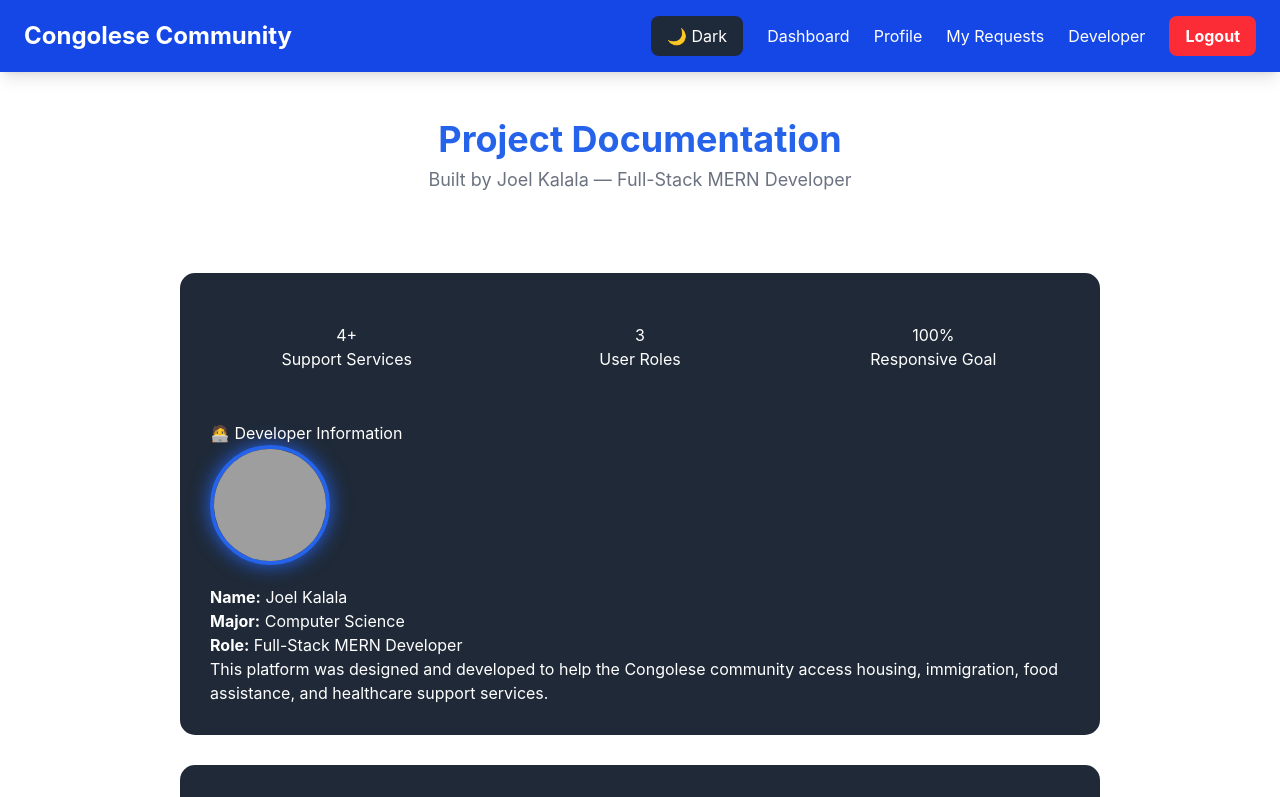
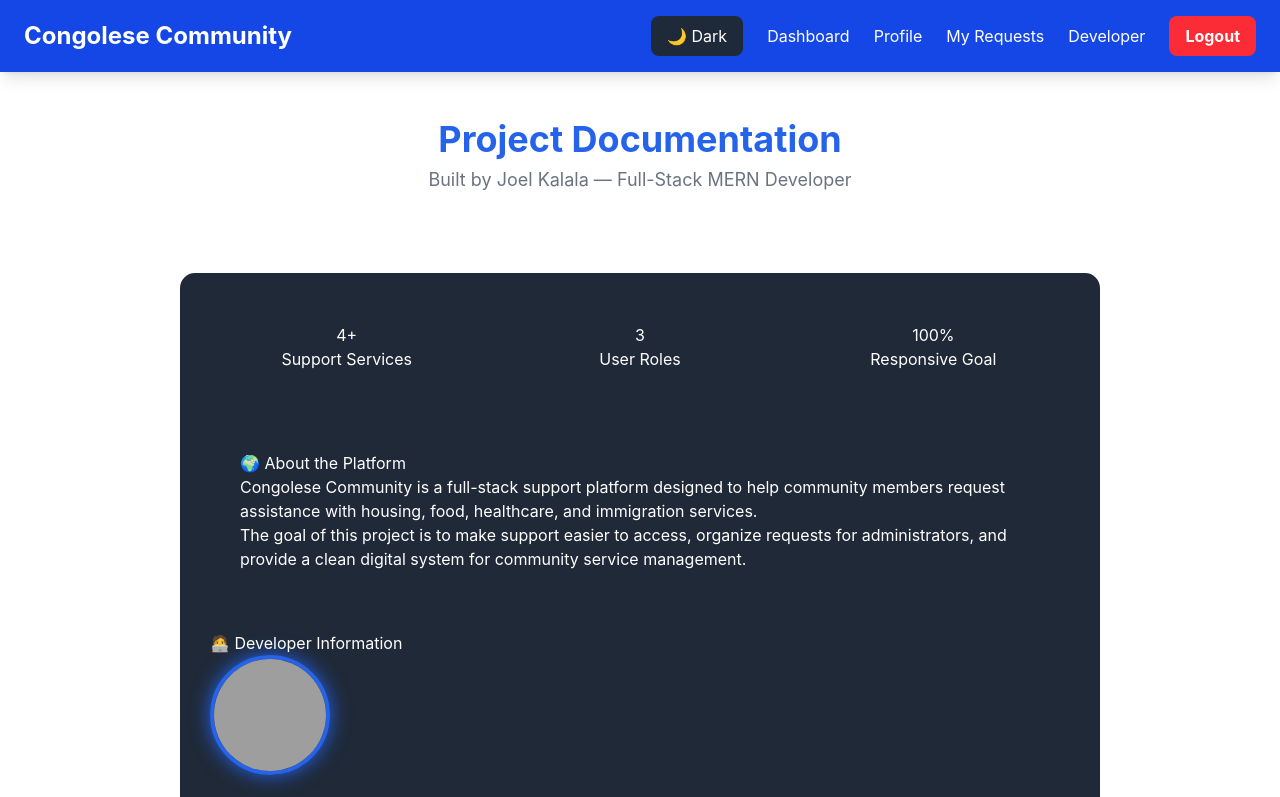
Before and after one commit to joekalala880/congolese-community-platform, a React app in the folder frontend/: page /developer in a window 1280 px wide. Shown: the top 797 px of the page. Built offline with nearby package versions, Linux system fonts and the light colour scheme; grey boxes are pictures that could not be loaded; the HTML template or start-up script is replaced by a standard one.

Commit message:
Add about platform section

```diff
--- a/frontend/src/DeveloperPage.jsx
+++ b/frontend/src/DeveloperPage.jsx
@@ -66,6 +66,28 @@ function Developer() {
     <h2>100%</h2>
     <p>Responsive Goal</p>
   </div>
+</div>
+<div
+  style={{
+    backgroundColor: "#1f2937",
+    padding: "30px",
+    borderRadius: "15px",
+    marginBottom: "30px",
+  }}
+>
+  <h2>🌍 About the Platform</h2>
+
+  <p>
+    Congolese Community is a full-stack support platform designed to help
+    community members request assistance with housing, food, healthcare,
+    and immigration services.
+  </p>
+
+  <p>
+    The goal of this project is to make support easier to access, organize
+    requests for administrators, and provide a clean digital system for
+    community service management.
+  </p>
 </div>
           <h2>🧑‍💻 Developer Information</h2>
       <img
```
